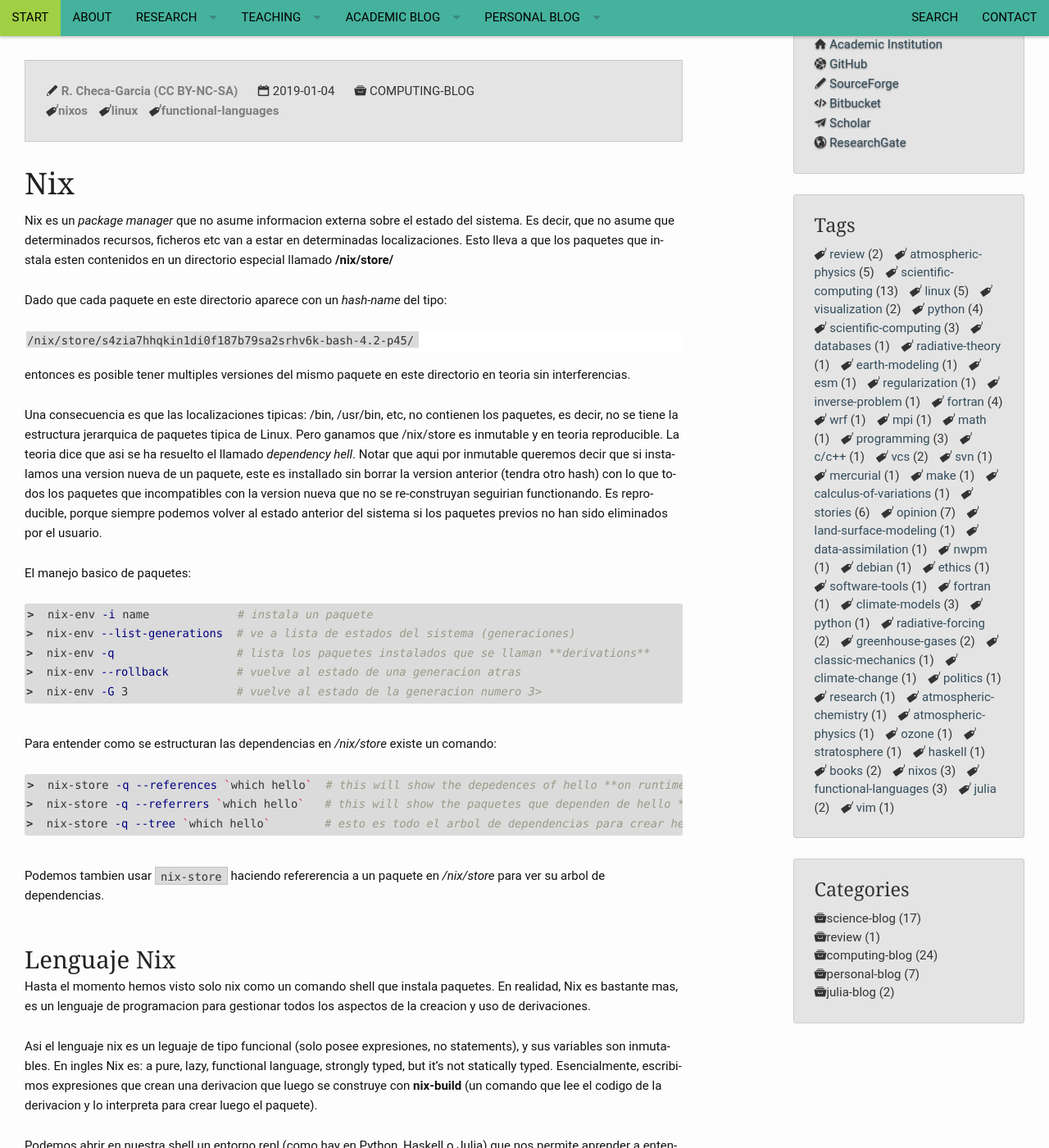
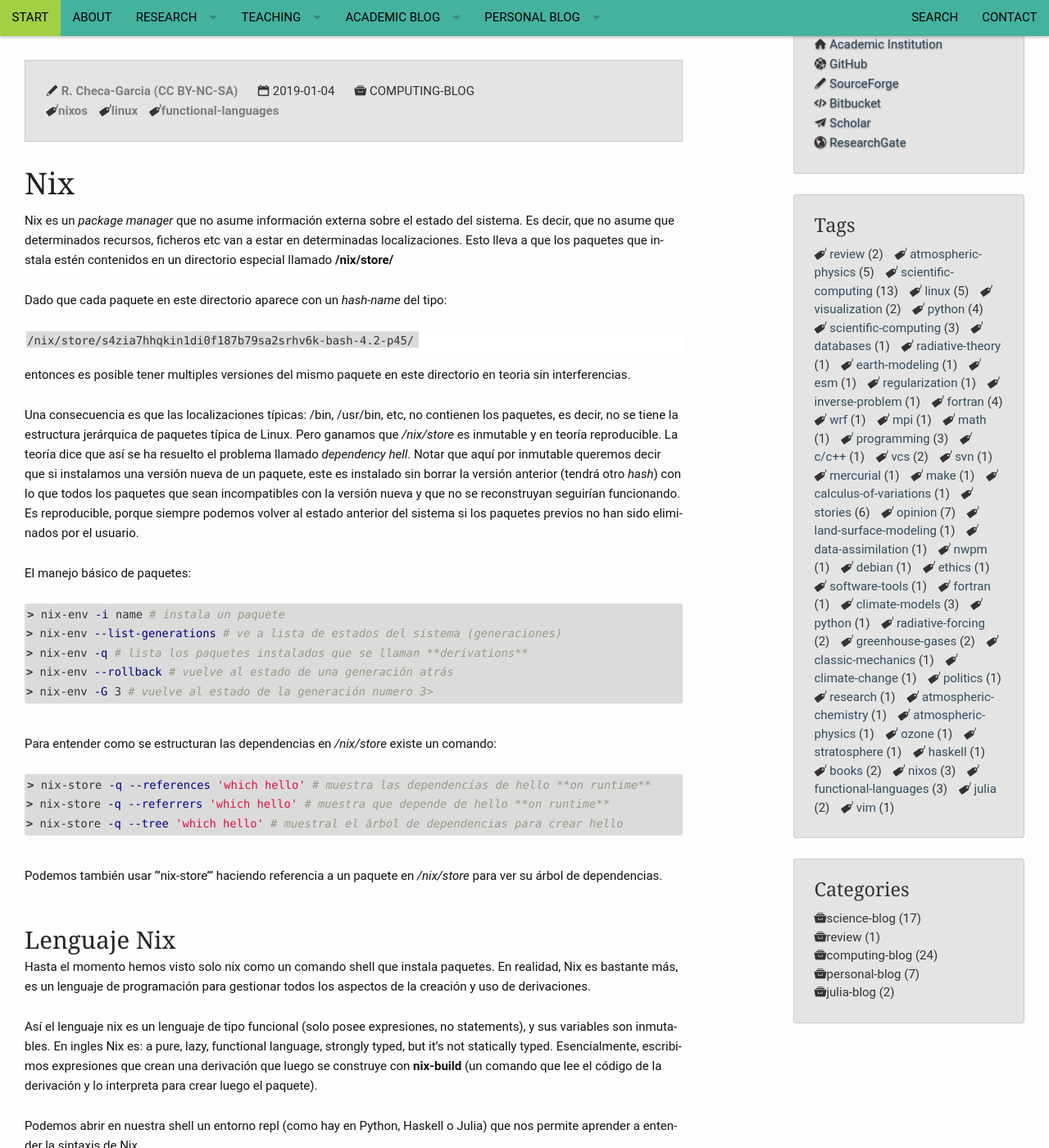
Before and after one commit to RCHG/rchg.github.io, a Jekyll site: the page built from _posts/2019-01-04-Learning-Nixos.md, in a window 1280 px wide and 1400 px high, scrolled down 302 px. Shown: the whole window at 82% size. Built offline with Jekyll 4.4.1, drawn with Linux system fonts in a browser that asks for light colours; nearby versions of some CDN libraries; comment, search, counter and statistics services are not loaded; some of the changed text lies outside the part shown.

Commit message:
Update 2019-01-04-Learning-Nixos.md

````diff
--- a/_posts/2019-01-04-Learning-Nixos.md
+++ b/_posts/2019-01-04-Learning-Nixos.md
@@ -16,10 +16,9 @@
 
 # Nix
 
-
-Nix es un *package manager* que no asume informacion externa  sobre el estado del sistema.
+Nix es un *package manager* que no asume información externa sobre el estado del sistema.
 Es decir, que no asume que determinados recursos, ficheros etc van a estar en determinadas
-localizaciones. Esto lleva a que los paquetes que instala esten contenidos en un directorio
+localizaciones. Esto lleva a que los paquetes que instala estén contenidos en un directorio
 especial llamado **/nix/store/**
 
 Dado que cada paquete en este directorio aparece con un *hash-name* del tipo:
@@ -30,50 +29,43 @@
 entonces es posible tener multiples versiones del mismo paquete en este directorio en teoria
 sin interferencias.
 
-Una consecuencia es que las localizaciones tipicas: /bin,  /usr/bin, etc, no contienen los
-paquetes, es decir, no se tiene la estructura jerarquica de paquetes tipica de Linux. Pero
-ganamos que /nix/store es inmutable y en teoria reproducible. La teoria dice que asi se
-ha resuelto el llamado *dependency hell*. Notar que aqui por inmutable queremos decir que
-si instalamos una version nueva de un paquete, este es installado sin borrar la version
-anterior (tendra otro hash) con lo que todos los paquetes que incompatibles con la version
-nueva que no se re-construyan seguirian functionando. Es reproducible, porque siempre podemos
+Una consecuencia es que las localizaciones típicas: /bin, /usr/bin, etc, no contienen los
+paquetes, es decir, no se tiene la estructura jerárquica de paquetes típica de Linux. Pero
+ganamos que */nix/store* es inmutable y en teoría reproducible. La teoría dice que así se
+ha resuelto el problema llamado *dependency hell*. Notar que aquí por inmutable queremos decir que
+si instalamos una versión nueva de un paquete, este es instalado sin borrar la versión
+anterior (tendrá otro *hash*) con lo que todos los paquetes que sean incompatibles con la versión
+nueva y que no se reconstruyan seguirían funcionando. Es reproducible, porque siempre podemos
 volver al estado anterior del sistema si los paquetes previos no han sido eliminados por
 el usuario.
 
-El manejo basico de paquetes:
+El manejo básico de paquetes:
 
 {% highlight bash %}
->  nix-env -i name             # instala un paquete
->  nix-env --list-generations  # ve a lista de estados del sistema (generaciones)
->  nix-env -q                  # lista los paquetes instalados que se llaman **derivations**
->  nix-env --rollback          # vuelve al estado de una generacion atras
->  nix-env -G 3                # vuelve al estado de la generacion numero 3>
+> nix-env -i name # instala un paquete
+> nix-env --list-generations # ve a lista de estados del sistema (generaciones)
+> nix-env -q # lista los paquetes instalados que se llaman **derivations**
+> nix-env --rollback # vuelve al estado de una generación atrás
+> nix-env -G 3 # vuelve al estado de la generación numero 3>
 {% endhighlight %}
 
 Para entender como se estructuran las dependencias en */nix/store* existe un comando:
 
 {% highlight bash %}
->  nix-store -q --references `which hello`  # this will show the depedences of hello **on runtime**
->  nix-store -q --referrers `which hello`   # this will show the paquetes que dependen de hello **on runtime**
->  nix-store -q --tree `which hello`        # esto es todo el arbol de dependencias para crear hello
+> nix-store -q --references 'which hello' # muestra las dependencias de hello **on runtime**
+> nix-store -q --referrers 'which hello' # muestra que depende de hello **on runtime**
+> nix-store -q --tree 'which hello' # muestral el árbol de dependencias para crear hello
 {% endhighlight %}
 
-Podemos tambien usar ```nix-store``` haciendo refererencia a un paquete en */nix/store* para ver
-su arbol de dependencias.
+Podemos también usar '''nix-store''' haciendo referencia a un paquete en */nix/store* para ver su árbol de dependencias.
 
 ## Lenguaje Nix
 
+Hasta el momento hemos visto solo nix como un comando shell que instala paquetes. En realidad, Nix es bastante más, es un lenguaje de programación para gestionar todos los aspectos de la creación y uso de derivaciones.
 
-Hasta el momento hemos visto solo nix como un comando shell que instala paquetes. En realidad, Nix es bastante mas,
-es un lenguaje de programacion para gestionar todos los aspectos de la creacion y uso de derivaciones.
+Así el lenguaje nix es un lenguaje de tipo funcional (solo posee expresiones, no statements), y sus variables son inmutables. En ingles Nix es: a pure, lazy, functional language, strongly typed, but it's not statically typed. Esencialmente, escribimos expresiones que crean una derivación que luego se construye con **nix-build** (un comando que lee el código de la derivación y lo interpreta para crear luego el paquete).
 
-Asi el lenguaje nix es un leguaje de tipo funcional (solo posee expresiones, no statements), y sus variables son inmutables.
-En ingles Nix es: a pure, lazy, functional language, strongly typed, but it's not statically typed.
-Esencialmente, escribimos expresiones que crean una derivacion que luego se construye con **nix-build** (un comando que lee
-el codigo de la derivacion y lo interpreta para crear luego el paquete).
-
-Podemos abrir en nuestra shell un entorno repl (como hay en Python, Haskell o Julia) que nos permite aprender a entender
-la sintaxis de Nix.
+Podemos abrir en nuestra shell un entorno repl (como hay en Python, Haskell o Julia) que nos permite aprender a entender la sintaxis de Nix.
 
 ### Tipos basicos en Nix:
 
@@ -87,18 +79,17 @@
 - sets
 - functions
 
-Existen operadores basicos artimeticos con la sintaxis habitual para +, - etc . Division como existe el tipo path se usa '/ ' o bien la version functiona: 'builtins.div x y' que equivale a x/y (no son necesarios los parentesis). Tambien notar que 1-2 posee sentido (es -1) pero a-b seria el nombre de una variable. Si a y b son variables numericas a menos b seria 'a - b' con espacios.
+Existen operadores básicos aritméticos con la sintaxis habitual para +, - etc . División como existe el tipo path se usa '/ ' o bien la versión funciona: 'builtins.div x y' que equivale a x/y (no son necesarios los paréntesis). También notar que 1-2 posee sentido (es -1) pero a-b seria el nombre de una variable. Si a y b son variables numéricas a menos b seria 'a - b' con espacios.
 
- - *Strings o cadenas*:
-   se especifican entre dos " (una de inicio otra de fin) o dos ''
- - *Lists o listas*:
-   pueden ser multi-tipo pero son inmutables
- - *Sets o diccionarios*:
+- *Strings o cadenas*:
+  se especifican entre dos " (una de inicio otra de fin) o dos ''
+- *Lists o listas*:
+  pueden ser multi-tipo pero son inmutables
+- *Sets o diccionarios*:
    s = { foo = "bar"; a-b = "baz"; "123" = "num"; }
    asi que: > s."123" devuelve "num"
-   Es posible definir sets de modo recursivo (al modo de suponer que un elemento es una funcion de una variable que
-   esta dada en un elemento previo):
-   { a = 3; b = a+4; }  esto da error (a no definido)
+   Es posible definir sets de modo recursivo (al modo de suponer que un elemento es una función de una    variable que esta dada en un elemento previo):
+   { a = 3; b = a+4; } esto da error (a no definido)
    rec { a = 3; b = a+4; } esto da { a = 3; b = 7; }
 
 ### If-then y let
````
Also changed, not shown: other parts of _posts/2019-01-04-Learning-Nixos.md (+8 -8 lines).
